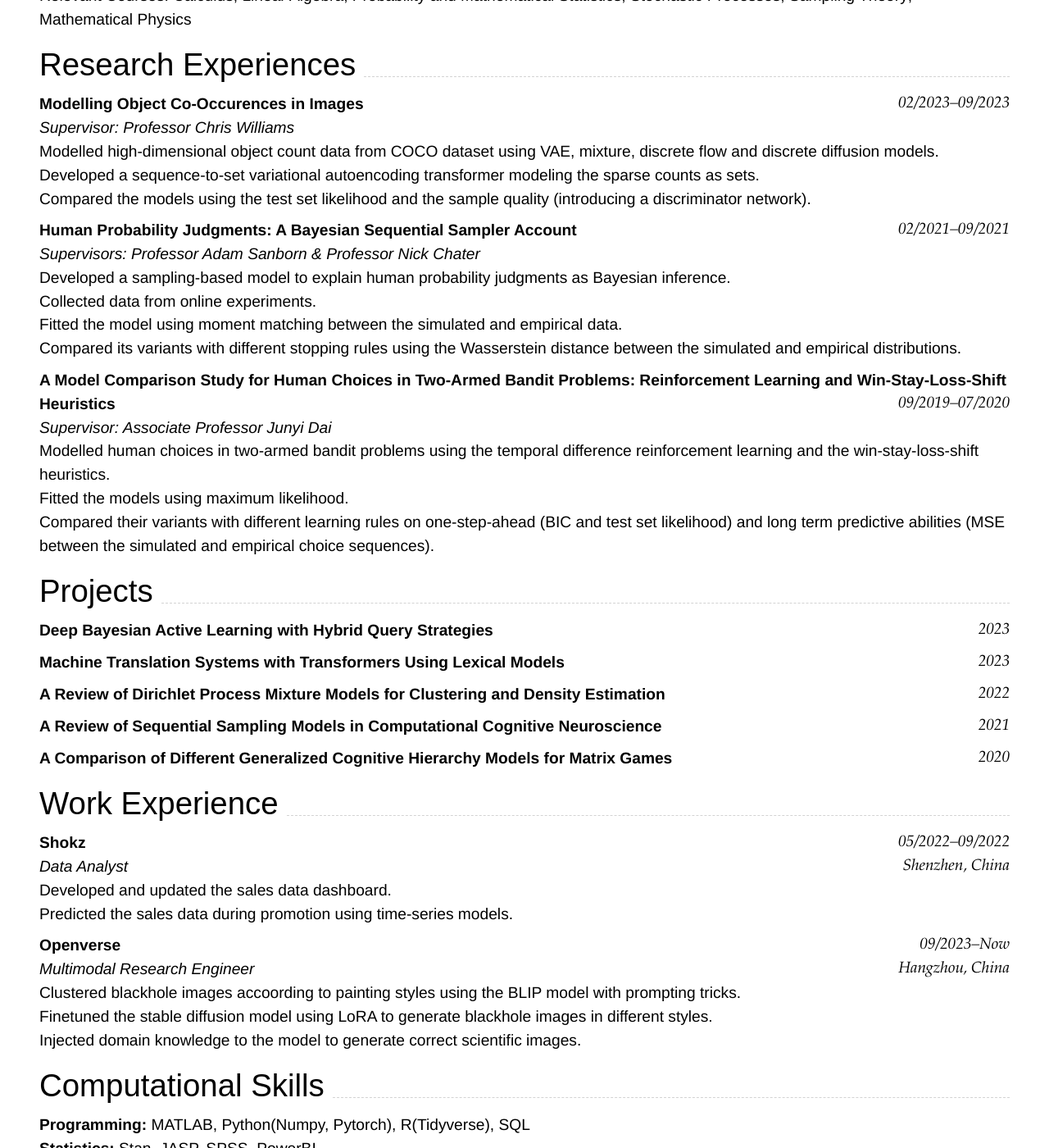
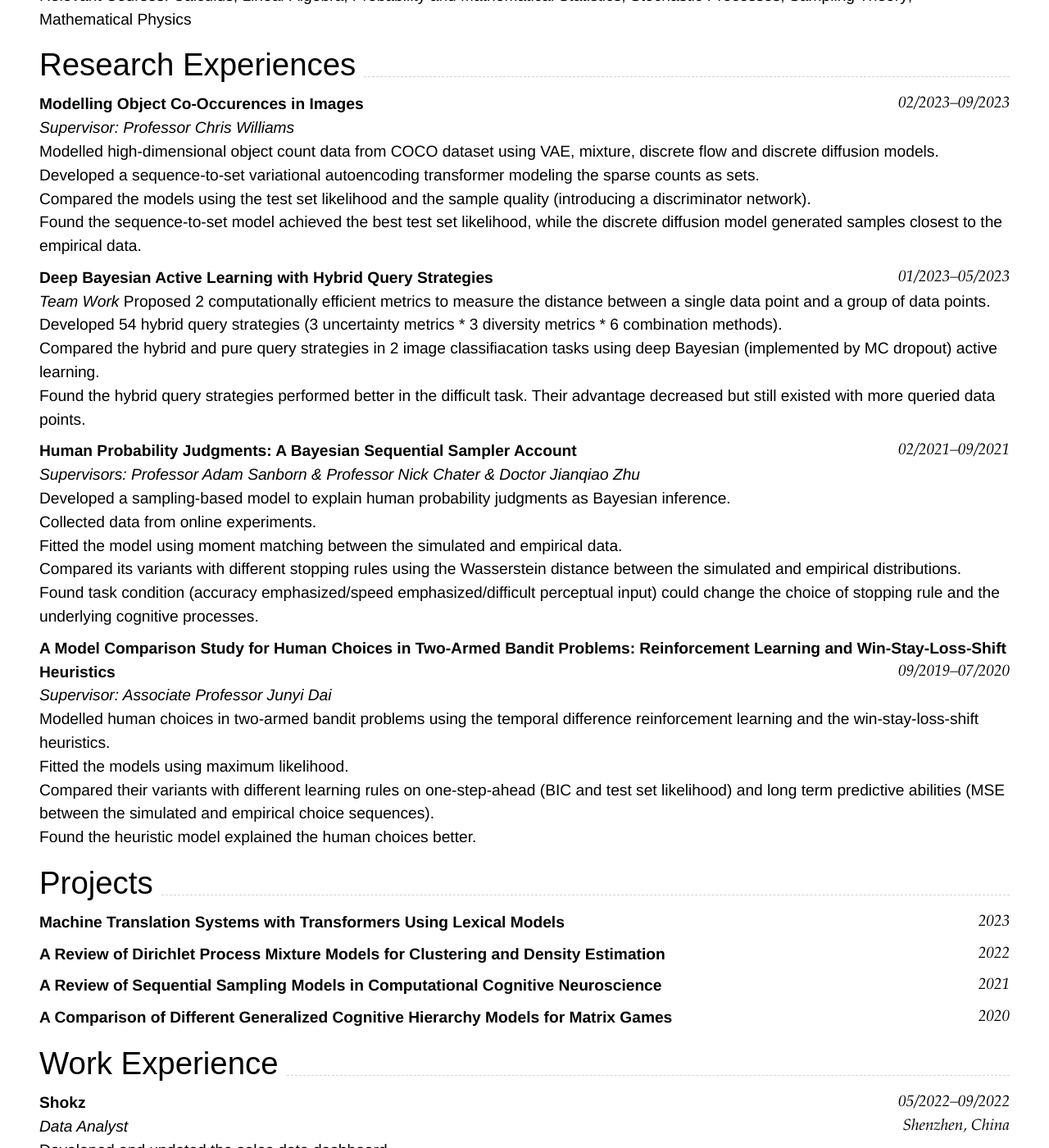
Before and after one commit to RL-LBAM/CV, a Jekyll site: the page built from index.md, in a window 1280 px wide and 1400 px high, scrolled down 617 px. Shown: the whole window at 82% size. Built offline with Jekyll 4.4.1, drawn with Linux system fonts in a browser that asks for light colours; nearby versions of some CDN libraries.

Commit message:
Update index.md

```diff
--- a/index.md
+++ b/index.md
@@ -64,8 +64,20 @@ Developed a sequence-to-set variational autoencoding transformer modeling the sp
 
 Compared the models using the test set likelihood and the sample quality (introducing a discriminator network).
 
+Found the sequence-to-set model achieved the best test set likelihood, while the discrete diffusion model generated samples closest to the empirical data.
+
+### **Deep Bayesian Active Learning with Hybrid Query Strategies** `01/2023–05/2023`
+*Team Work*
+Proposed 2 computationally efficient metrics to measure the distance between a single data point and a group of data points.
+
+Developed 54 hybrid query strategies (3 uncertainty metrics * 3 diversity metrics * 6 combination methods).
+
+Compared the hybrid and pure query strategies in 2 image classifiacation tasks using deep Bayesian (implemented by MC dropout) active learning.
+
+Found the hybrid query strategies performed better in the difficult task. Their advantage decreased but still existed with more queried data points.
+
 ### **Human Probability Judgments: A Bayesian Sequential Sampler Account** `02/2021–09/2021`
-*Supervisors: Professor Adam Sanborn & Professor Nick Chater*
+*Supervisors: Professor Adam Sanborn & Professor Nick Chater & Doctor Jianqiao Zhu*
 Developed a sampling-based model to explain human probability judgments as Bayesian inference.
 
 Collected data from online experiments.
@@ -73,6 +85,8 @@ Collected data from online experiments.
 Fitted the model using moment matching between the simulated and empirical data.
 
 Compared its variants with different stopping rules using the Wasserstein distance between the simulated and empirical distributions.
+
+Found task condition (accuracy emphasized/speed emphasized/difficult perceptual input) could change the choice of stopping rule and the underlying cognitive processes.
 
 ### **A Model Comparison Study for Human Choices in Two-Armed Bandit Problems: Reinforcement Learning and Win-Stay-Loss-Shift Heuristics** `09/2019–07/2020`
 *Supervisor: Associate Professor Junyi Dai*
@@ -82,8 +96,9 @@ Fitted the models using maximum likelihood.
 
 Compared their variants with different learning rules on one-step-ahead (BIC and test set likelihood) and long term predictive abilities (MSE between the simulated and empirical choice sequences).
 
+Found the heuristic model explained the human choices better.
+
 ## Projects
-### **Deep Bayesian Active Learning with Hybrid Query Strategies** `2023`
 ### **Machine Translation Systems with Transformers Using Lexical Models** `2023`
 ### **A Review of Dirichlet Process Mixture Models for Clustering and Density Estimation** `2022`
 ### **A Review of Sequential Sampling Models in Computational Cognitive Neuroscience** `2021`
```
